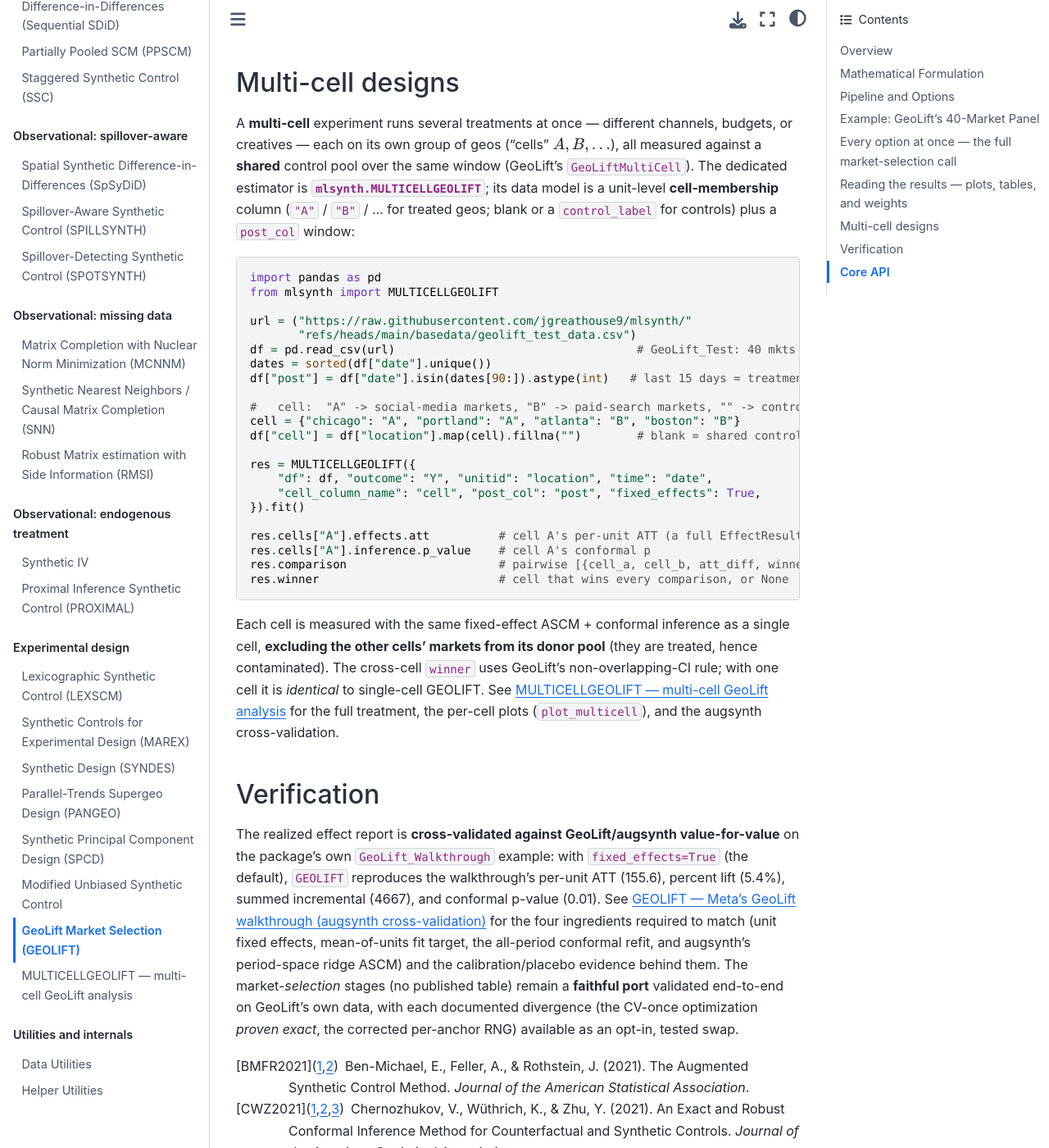
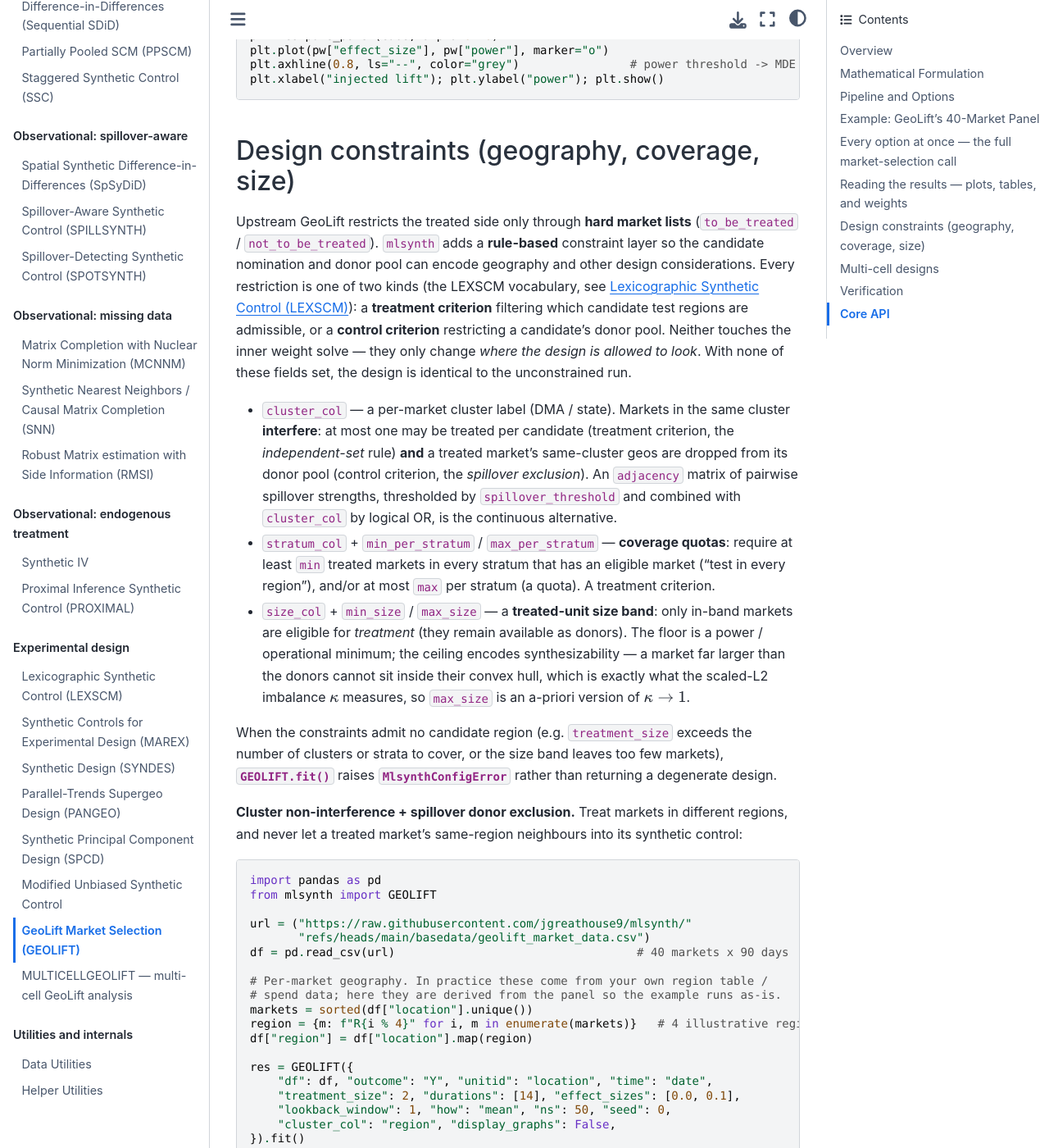
Before and after one commit to jgreathouse9/mlsynth, a Sphinx documentation site: the page built from docs/geolift.rst, in a window 1280 px wide and 1400 px high, scrolled down 10544 px. Shown: the whole window at 82% size. Built offline with Sphinx 7.4.7 and the Sphinx Book theme 1.1.4, drawn with Linux system fonts in a browser that asks for light colours; pages that are not in the unit, such as notebooks, are missing from menus; some of the changed text lies outside the part shown.

Commit message:
docs(geolift): document design constraints; mark roadmap §4 implemented
Step 4 of the GEOLIFT constraint feature.

- docs/geolift.rst: new 'Design constraints (geography, coverage, size)'
  section paralleling LEXSCM's treatment — cluster/spillover, coverage quotas,
  size bands, the treatment-vs-control-criteria framing, the kappa connection
  for max_size, and the infeasibility contract. Two full MREs (cluster +
  spillover; quota + size band) that load the data from the URL, derive
  illustrative geography, and run as written. Options list gains a pointer.
- future_integrations §4: marked implemented (steps 1-4 done); only the
  optional cross-family shared-module consolidation (step 5) remains.

```diff
--- a/docs/geolift.rst
+++ b/docs/geolift.rst
@@ -340,6 +340,9 @@ driven by the data and config (a ``post_col`` triggers realization;
   :math:`\{\delta\}`, ``lookback_window`` :math:`L`.
 * ``to_be_treated`` / ``not_to_be_treated`` —
   :math:`\mathcal{S}_{\mathrm{in}}` / :math:`\mathcal{S}_{\mathrm{out}}`.
+* ``cluster_col`` / ``adjacency`` / ``spillover_threshold``, ``stratum_col`` /
+  ``min_per_stratum`` / ``max_per_stratum``, ``size_col`` / ``min_size`` /
+  ``max_size`` — rule-based design constraints (see *Design constraints* below).
 * ``post_col`` — a 0/1 column marking post-treatment periods; the design slices to
   :math:`\mathcal{T}_1`, so it is **identical** whether you pass the full
   post-treatment panel or a pre-only one (the "rerun after treatment"
@@ -568,6 +571,103 @@ the scoring helpers directly:
    plt.xlabel("injected lift"); plt.ylabel("power"); plt.show()
 
 
+Design constraints (geography, coverage, size)
+----------------------------------------------
+
+Upstream GeoLift restricts the treated side only through **hard market lists**
+(``to_be_treated`` / ``not_to_be_treated``). ``mlsynth`` adds a **rule-based**
+constraint layer so the candidate nomination and donor pool can encode geography
+and other design considerations. Every restriction is one of two kinds (the
+LEXSCM vocabulary, see :doc:`lexscm`): a **treatment criterion** filtering which
+candidate test regions are admissible, or a **control criterion** restricting a
+candidate's donor pool. Neither touches the inner weight solve — they only change
+*where the design is allowed to look*. With none of these fields set, the design
+is identical to the unconstrained run.
+
+* ``cluster_col`` — a per-market cluster label (DMA / state). Markets in the same
+  cluster **interfere**: at most one may be treated per candidate (treatment
+  criterion, the *independent-set* rule) **and** a treated market's same-cluster
+  geos are dropped from its donor pool (control criterion, the *spillover
+  exclusion*). An ``adjacency`` matrix of pairwise spillover strengths, thresholded
+  by ``spillover_threshold`` and combined with ``cluster_col`` by logical OR, is
+  the continuous alternative.
+* ``stratum_col`` + ``min_per_stratum`` / ``max_per_stratum`` — **coverage
+  quotas**: require at least ``min`` treated markets in every stratum that has an
+  eligible market ("test in every region"), and/or at most ``max`` per stratum (a
+  quota). A treatment criterion.
+* ``size_col`` + ``min_size`` / ``max_size`` — a **treated-unit size band**: only
+  in-band markets are eligible for *treatment* (they remain available as donors).
+  The floor is a power / operational minimum; the ceiling encodes
+  synthesizability — a market far larger than the donors cannot sit inside their
+  convex hull, which is exactly what the scaled-L2 imbalance :math:`\kappa`
+  measures, so ``max_size`` is an a-priori version of :math:`\kappa \to 1`.
+
+When the constraints admit no candidate region (e.g. ``treatment_size`` exceeds
+the number of clusters or strata to cover, or the size band leaves too few
+markets), :meth:`GEOLIFT.fit` raises :class:`~mlsynth.exceptions.MlsynthConfigError`
+rather than returning a degenerate design.
+
+**Cluster non-interference + spillover donor exclusion.** Treat markets in
+different regions, and never let a treated market's same-region neighbours into
+its synthetic control:
+
+.. code-block:: python
+
+   import pandas as pd
+   from mlsynth import GEOLIFT
+
+   url = ("https://raw.githubusercontent.com/jgreathouse9/mlsynth/"
+          "refs/heads/main/basedata/geolift_market_data.csv")
+   df = pd.read_csv(url)                                   # 40 markets x 90 days
+
+   # Per-market geography. In practice these come from your own region table /
+   # spend data; here they are derived from the panel so the example runs as-is.
+   markets = sorted(df["location"].unique())
+   region = {m: f"R{i % 4}" for i, m in enumerate(markets)}   # 4 illustrative regions
+   df["region"] = df["location"].map(region)
+
+   res = GEOLIFT({
+       "df": df, "outcome": "Y", "unitid": "location", "time": "date",
+       "treatment_size": 2, "durations": [14], "effect_sizes": [0.0, 0.1],
+       "lookback_window": 1, "how": "mean", "ns": 50, "seed": 0,
+       "cluster_col": "region", "display_graphs": False,
+   }).fit()
+
+   print(res.selected_units)                              # markets in distinct regions
+   # invariant: no candidate's donors share a region with its treated markets
+   cd = res.search.candidates[0]
+   treated_regions = {region[str(u)] for u in cd.candidate}
+   assert all(region[str(d)] not in treated_regions for d in cd.weights.donor_weights)
+
+**Coverage quota + size band.** Cover distinct regions (at most one treated market
+each) and treat only mid-sized markets (drop the largest and smallest):
+
+.. code-block:: python
+
+   import pandas as pd
+   from mlsynth import GEOLIFT
+
+   url = ("https://raw.githubusercontent.com/jgreathouse9/mlsynth/"
+          "refs/heads/main/basedata/geolift_market_data.csv")
+   df = pd.read_csv(url)
+   markets = sorted(df["location"].unique())
+   df["region"] = df["location"].map({m: f"R{i % 4}" for i, m in enumerate(markets)})
+   size = df.groupby("location")["Y"].mean()              # avg daily volume = "size"
+   df["size"] = df["location"].map(size)
+   lo, hi = float(size.quantile(0.2)), float(size.quantile(0.8))
+
+   res = GEOLIFT({
+       "df": df, "outcome": "Y", "unitid": "location", "time": "date",
+       "treatment_size": 3, "durations": [14], "effect_sizes": [0.0, 0.1],
+       "lookback_window": 1, "how": "mean", "ns": 50, "seed": 0,
+       "stratum_col": "region", "max_per_stratum": 1,     # <= 1 treated per region
+       "size_col": "size", "min_size": lo, "max_size": hi,  # mid-sized only
+       "display_graphs": False,
+   }).fit()
+
+   print(res.selected_units)                              # 3 markets, 3 distinct regions
+   print(res.search.shortlist[["candidate", "duration", "mde", "power"]].head())
+
 Multi-cell designs
 ------------------
 
```
Also changed, not shown: agents/future_integrations.md (+9 -0 lines).
